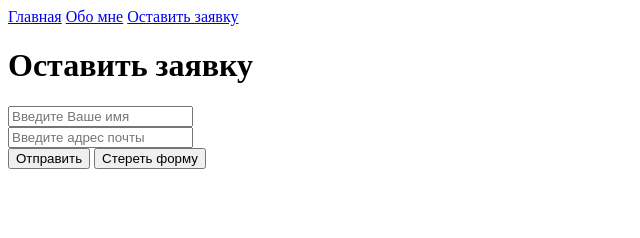
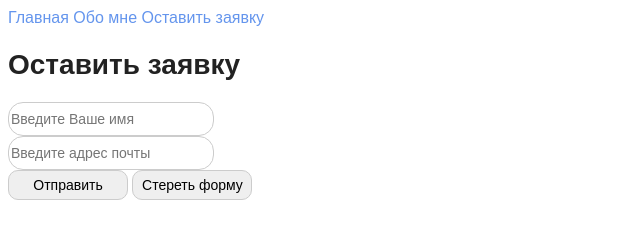
Before and after one commit to yurik522/HTML_CSS_learn, a plain HTML site: page Seminar 1/form.html in a window 1280 px wide. Shown: the whole page, without its empty margins (0-640 px from the left). Drawn offline with Linux system fonts and the light colour scheme.

Commit message:
Seminar 2

```diff
--- a/Seminar 1/form.html
+++ b/Seminar 1/form.html
@@ -4,19 +4,21 @@
         <meta charset="UTF-8">
         <meta name="viewport" content="width=device-width, initial-scale=1.0">
         <title>Оставить заявку</title>
+        <link rel="stylesheet" href="stylesheet/style.css">
+
     </head>
     <body>
-        <a href="index.html">Главная</a>
-        <a href="info/about.html">Обо мне</a>
-        <a href="form.html">Оставить заявку</a>
-        <h1>Оставить заявку</h1>
+        <a class="nav_link" href="index.html">Главная</a>
+        <a class="nav_link" href="info/about.html">Обо мне</a>
+        <a class="nav_link" href="form.html">Оставить заявку</a>
+        <h1 class="title">Оставить заявку</h1>
         <form action="#">
-            <input type="text" placeholder="Введите Ваше имя">
+            <input class="input-field" type="text" placeholder="Введите Ваше имя">
             <br>
-            <input type="email" placeholder="Введите адрес почты">
+            <input class="input-field" type="email" placeholder="Введите адрес почты">
             <br>
-            <button type="submit">Отправить</button>
-            <button type="reset">Стереть форму</button>
+            <button class="button" type="submit">Отправить</button>
+            <button class="button" type="reset">Стереть форму</button>
         </form>
     </body>
 </html>
--- /dev/null
+++ b/Seminar 1/stylesheet/style.css
@@ -0,0 +1,59 @@
+body {
+    font-family: sans-serif;
+}
+
+a {
+    text-decoration: none;
+}
+
+.nav_link {
+    color: cornflowerblue;
+    font-size: 16px;
+    line-height: 20px;
+}
+
+.title {
+    color: #222;
+    font-size: 28px;
+    line-height: 36px;
+    font-weight: bold;
+}
+
+.text {
+    font-style: normal;
+    font-weight: 300;
+    font-size: 18px;
+    line-height: 30px;
+    color: #7d7987;
+}
+
+.subtitle {
+    color: coral;
+    font-style: normal;
+    font-weight: 700;
+    font-size: 36px;
+    line-height: 80px;
+}
+
+.user__picture {
+    border-radius: 10px;
+}
+
+.input-field {
+    width: 200px;
+    height: 30px;
+    outline: none;
+    border: 1px solid #ccc;
+    border-radius: 15px;
+    line-height: 30px;
+    font-size: 14px;
+    font-family: sans-serif;
+}
+
+.button {
+    width: 120px;
+    height: 30px;
+    font-size: 14px;
+    border: 1px solid #ccc;
+    border-radius: 10px;
+}
```
Also changed, not shown: Seminar 1/index.html (+9 -8 lines), Seminar 1/info/about.html (+8 -6 lines).
